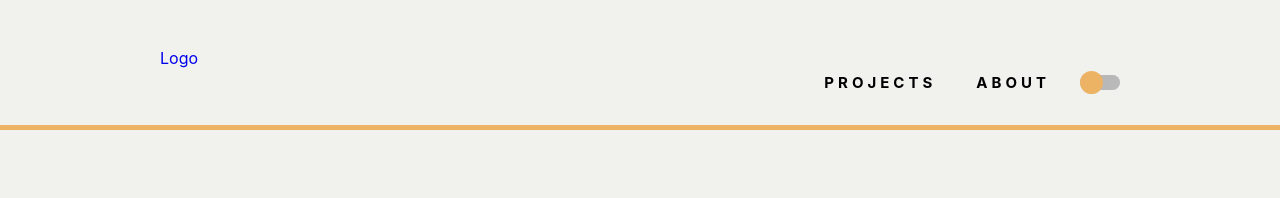
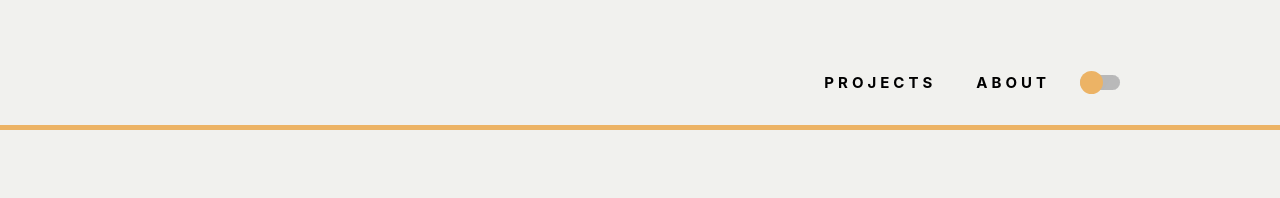
Before and after one commit to AriAgress/AriA_Portfolio, a React (Create React App) app: page / in a window 1280 px wide. Shown: the top 198 px of the page. Built offline with nearby package versions, Linux system fonts and the light colour scheme.

Commit message:
Add(Logo): edited logo

```diff
--- a/src/Components/Nav/Nav.js
+++ b/src/Components/Nav/Nav.js
@@ -12,6 +12,7 @@ import {
   NavWrapper,
   NavContainer,
   LogoContainer,
+  Img,
   NavLinksContainer,
   Links,
   I,
@@ -24,7 +25,9 @@ const Nav = () => {
     <NavWrapper colorSwitch={colorSwitch}>
       <NavContainer>
         <Link to="/" style={{ textDecoration: "none" }}>
-          <LogoContainer>Logo</LogoContainer>
+          <LogoContainer>
+            <Img />
+          </LogoContainer>
         </Link>
         <NavHamburger />
         <NavLinksContainer>
--- a/src/Components/Nav/Nav.styles.js
+++ b/src/Components/Nav/Nav.styles.js
@@ -1,4 +1,9 @@
 import styled from "styled-components";
+
+//images
+// import AriLogoDark from "../../Assets/AriLogoDark.png";
+
+// import AriLogoLight from "../../Assets/AriLogoLight.png";
 
 export const NavWrapper = styled.div`
   height: 125px;
@@ -41,6 +46,19 @@ export const LogoContainer = styled.div`
   display: flex;
   justify-content: center;
   align-items: center;
+
+  height: 100px;
+  width: 100px;
+`;
+
+export const Img = styled.div`
+  height: 100%;
+  width: 100%;
+  /*
+  background-image:;
+  background-size: contain;
+  background-position: center;
+  background-repeat: no-repeat; */
 `;
 
 export const NavLinksContainer = styled.div`
--- a/src/Components/Projects/Projects.styles.js
+++ b/src/Components/Projects/Projects.styles.js
@@ -77,6 +77,7 @@ export const ProjectImgContainer = styled.div`
   @media (min-width: 769px) and (max-width: 1024px) {
   }
   @media (min-width: 481px) and (max-width: 768px) {
+    height: 300px;
     width: 80%;
   }
   @media (min-width: 100px) and (max-width: 480px) {
```
